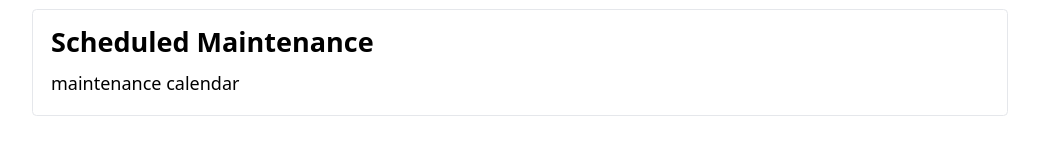
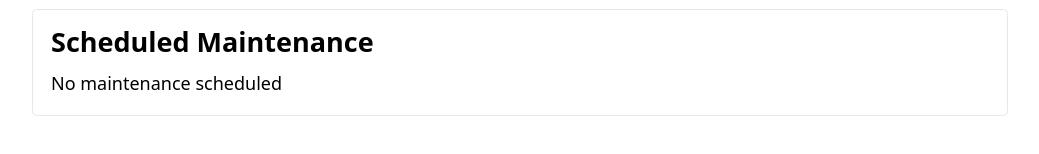
Before and after one commit to erodriiguezz/webdev-site-status, a React (Vite) app: page / in a window 1280 px wide. Shown: the part 292-446 px from the top of the page, without its empty margins (120-1159 px from the left). Built offline with nearby package versions, Linux system fonts and the light colour scheme; no server answers.

Commit message:
added scheduled maintenance reporting

```diff
--- a/src/App.jsx
+++ b/src/App.jsx
@@ -46,7 +46,8 @@ function App() {
           </Section>
 
           <Section name="Scheduled Maintenance">
-            <div>maintenance calendar</div>
+            {/* <div>maintenance calendar</div> */}
+            {data?.scheduled_maintenances?.length > 0 ? data.scheduled_maintenances.map((maintenance, index) => <div key={index}>{maintenance.description}</div>) : <p>No maintenance scheduled</p>}
           </Section>
         </div>
       </main>
```
